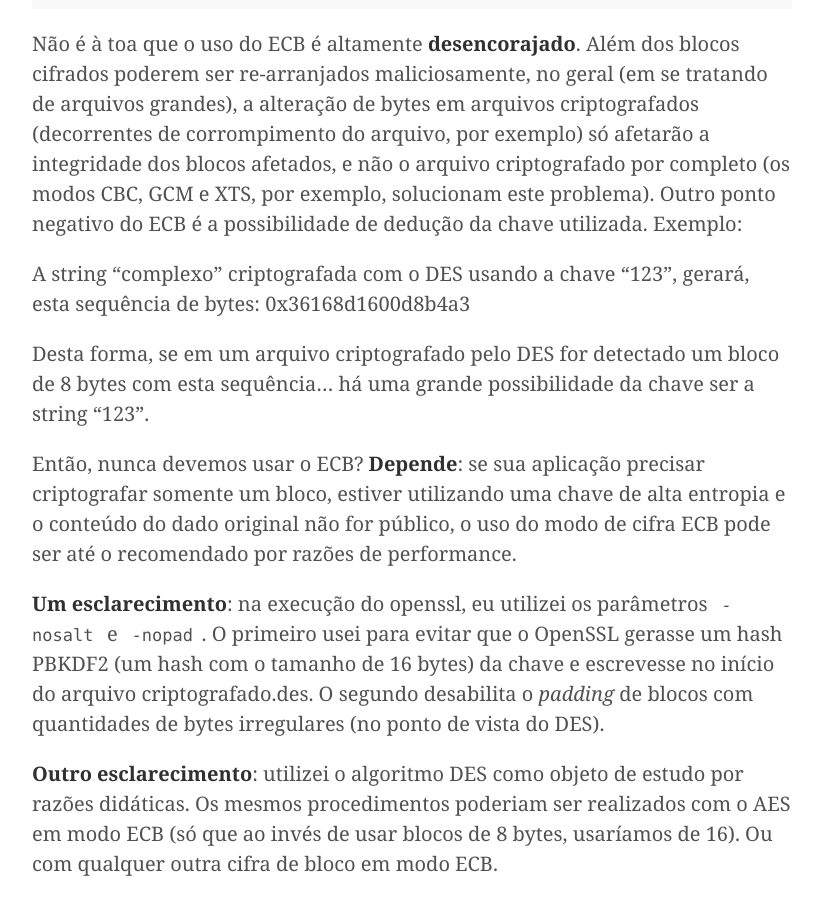
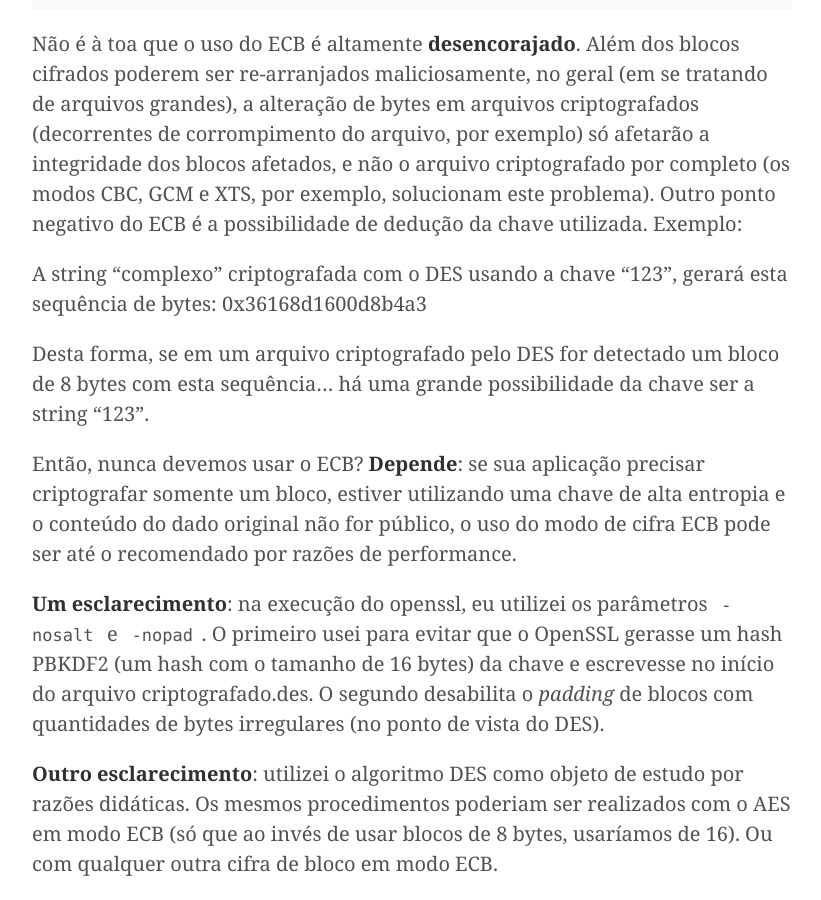
Before and after one commit to Kingm0b/jekyll-minimal-theme, a Jekyll site: the page built from _posts/2016-12-09-ecb-flaw.md, in a window 1280 px wide and 900 px high, scrolled down 3680 px. Shown: the whole window, without its empty margins (228-1049 px from the left). Built offline with Jekyll 4.4.1, drawn with Linux system fonts in a browser that asks for light colours.

```diff
--- a/_posts/2016-12-09-ecb-flaw.md
+++ b/_posts/2016-12-09-ecb-flaw.md
@@ -116,7 +116,7 @@ Leonardo	000001
 
 Não é à toa que o uso do ECB é altamente **desencorajado**. Além dos blocos cifrados poderem ser re-arranjados maliciosamente, no geral (em se tratando de arquivos grandes), a alteração de bytes em arquivos criptografados (decorrentes de corrompimento do arquivo, por exemplo) só afetarão a integridade dos blocos afetados, e não o arquivo criptografado por completo (os modos CBC, GCM e XTS, por exemplo, solucionam este problema). Outro ponto negativo do ECB é a possibilidade de dedução da chave utilizada. Exemplo:
 
-A string "complexo" criptografada com o DES usando a chave "123", gerará, esta sequência de bytes: 0x36168d1600d8b4a3
+A string "complexo" criptografada com o DES usando a chave "123", gerará esta sequência de bytes: 0x36168d1600d8b4a3
 
 Desta forma, se em um arquivo criptografado pelo DES for detectado um bloco de 8 bytes com esta sequência... há uma grande possibilidade da chave ser a string "123".
 
```
